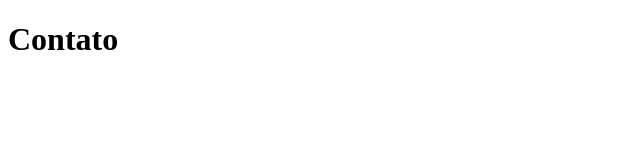
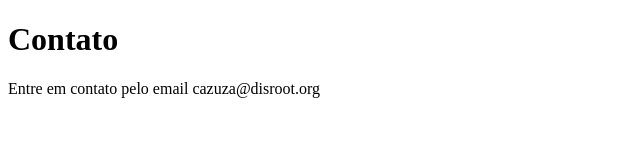
Before and after one commit to higorcazuza/sistema-de-cadastro, a plain HTML site: page contato.html in a window 1280 px wide. Shown: the whole page, without its empty margins (0-640 px from the left). Drawn offline with Linux system fonts and the light colour scheme.

Commit message:
adicionando emal de contato

```diff
--- a/contato.html
+++ b/contato.html
@@ -8,5 +8,6 @@
 </head>
 <body>
     <h1>Contato</h1>
+    <p>Entre em contato pelo email cazuza@disroot.org</p>
 </body>
 </html>
```
